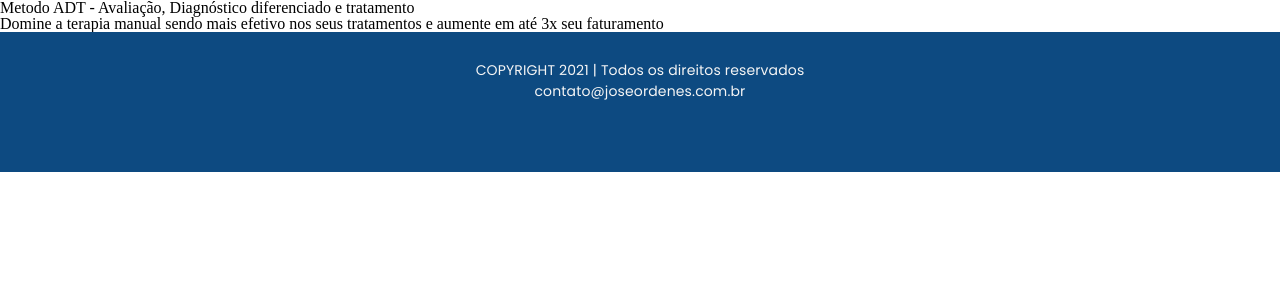
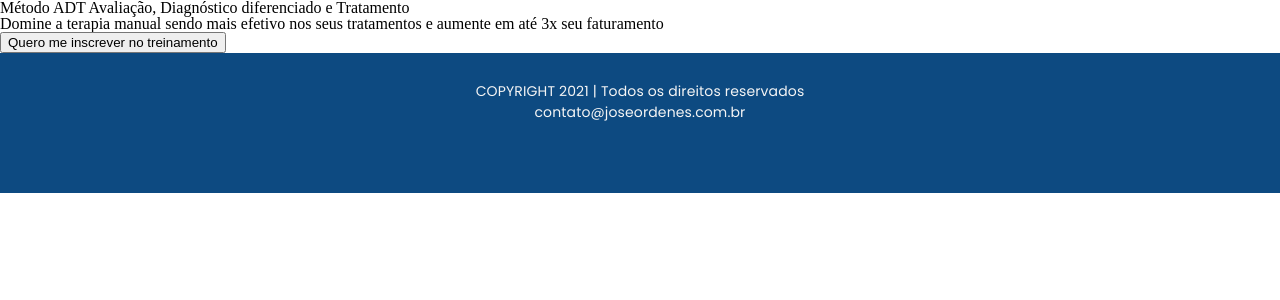
Before and after one commit to Startap/newtimes-joseordenes, a PHP site: template views/website/partials_mentoria/_first_callout.php in a window 1280 px wide. Shown: the top 300 px of the page. Run offline with PHP 8.4, Linux system fonts and the light colour scheme; the template is opened without the code that fills it, so the values that code supplies are empty.

Commit message:
⚙️ Include changes on targets and callout

```diff
--- a/views/layout/header.php
+++ b/views/layout/header.php
@@ -10,11 +10,11 @@
 
     <title>%APP_TITLE%</title>
 
-    <link rel="stylesheet" href="https://fonts.googleapis.com/css2?family=Comfortaa:wght@400;700&display=swap">
+    <link rel="stylesheet" href="https://fonts.googleapis.com/css2?family=Comfortaa:wght@400;700;900&display=swap">
     <link rel="stylesheet" href="https://fonts.googleapis.com/css2?family=Poppins:wght@400;700&display=swap">
-    <link rel="stylesheet" href="assets/reset.css">
-    <link rel="stylesheet" href="assets/app.css">
-    <link rel="stylesheet" href="assets/mentoria.css">
+    <link rel="stylesheet" href="/assets/reset.css">
+    <link rel="stylesheet" href="/assets/app.css">
+    <link rel="stylesheet" href="/assets/mentoria.css">
 </head>
 
 <body>
--- a/views/website/partials_mentoria/_first_callout.php
+++ b/views/website/partials_mentoria/_first_callout.php
@@ -1,4 +1,14 @@
 <section id="first_callout">
-<h1>Metodo ADT - <small>Avaliação, Diagnóstico diferenciado e tratamento<small></h1>
-<h2>Domine a terapia manual sendo mais efetivo nos seus tratamentos e aumente em até 3x seu faturamento</h2>
+
+<h1>
+    <span>Método ADT</span>
+    <small>Avaliação, Diagnóstico diferenciado e Tratamento</small>
+</h1>
+
+<h2>
+    Domine a terapia manual sendo mais efetivo nos seus tratamentos e <span>aumente em até 3x seu faturamento</span>
+</h2>
+
+<button class="button-sales-callout">Quero me inscrever no treinamento</button>
+
 </section>
--- a/views/website/partials_mentoria/_targets.php
+++ b/views/website/partials_mentoria/_targets.php
@@ -1,5 +1,10 @@
 <!-- @@ Targets :: Start -->
 <section class="content-section" id="targets-container">
     <h1>Para quem é esse treinamento?</h1>
+
+    <div id="target-item">
+        <p>Para todos os fisioterapeutas que queiram se destacar pela sua efetividade
+            clínica e rapidez na melhora do paciente.</p>
+    </div>
 </section>
 <!-- @@ Targets :: End -->
```
